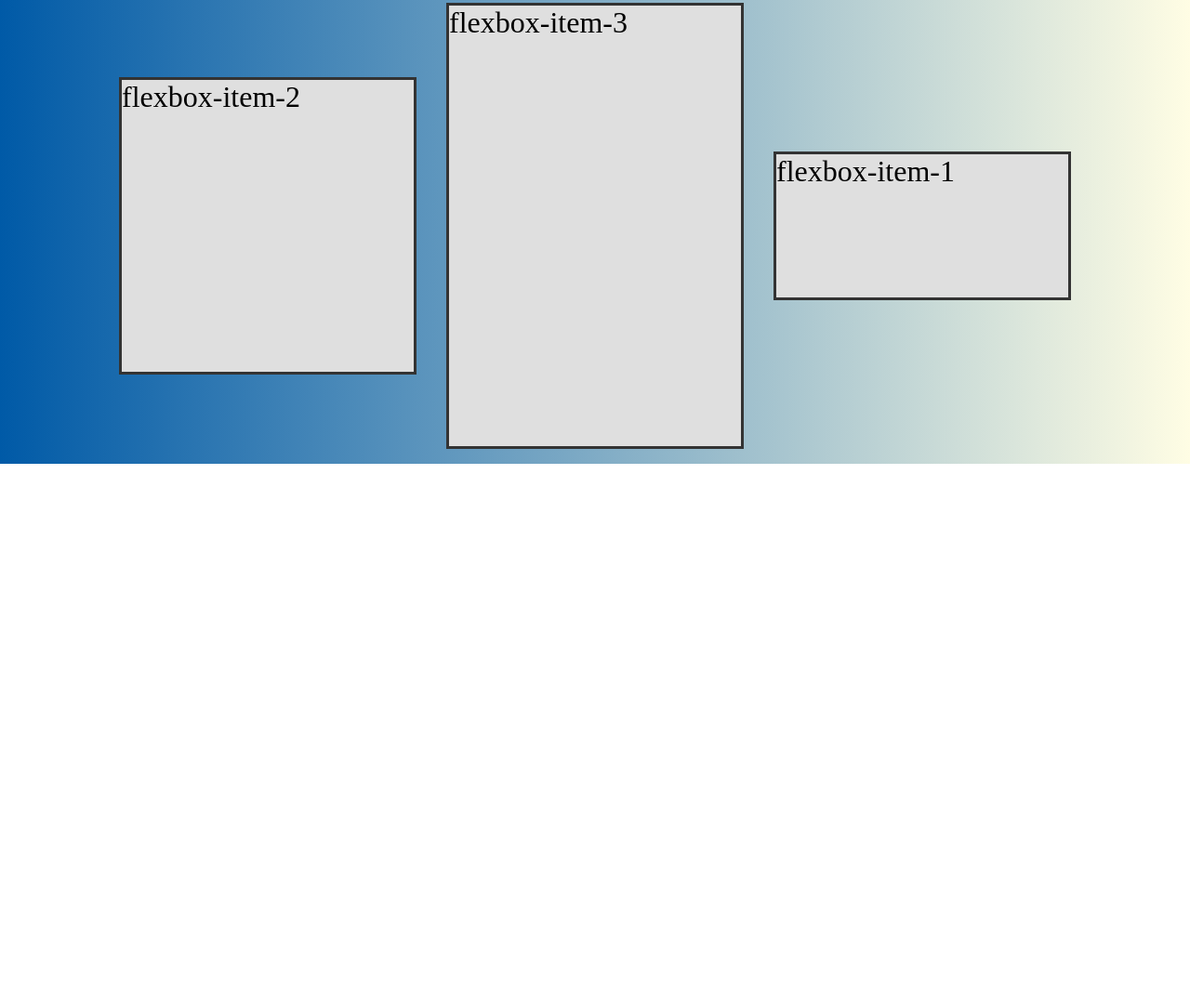
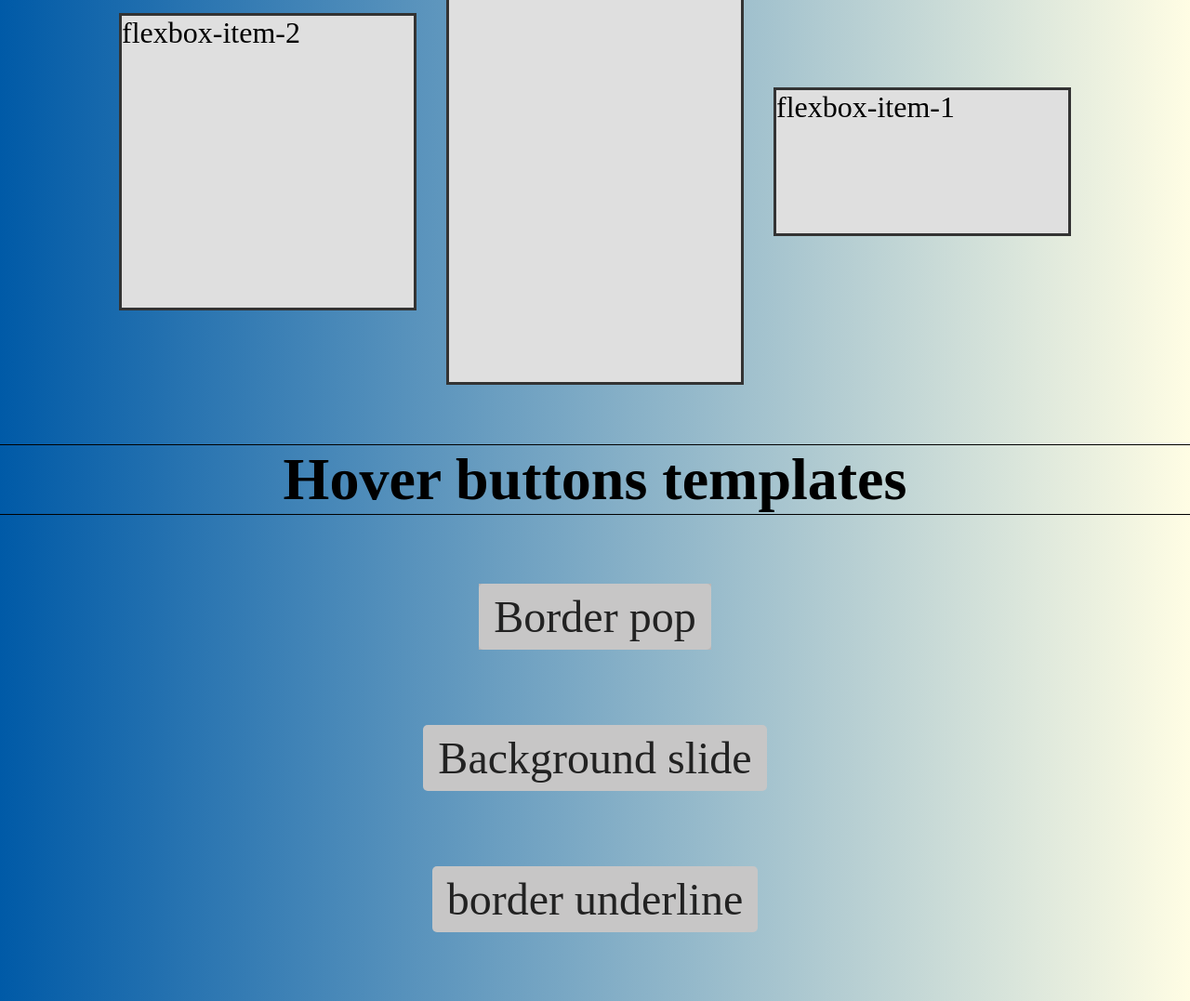
Before and after one commit to SeverinDenys/Grid-Flexbox-Hover-templates, a plain HTML site: page index.html in a window 1280 px wide. Shown: the part 1340-2417 px from the top of the page at 93% size. Before the commit the page ends 1839 px from the top, so only its background shows below. Drawn offline with Linux system fonts and the light colour scheme.

Commit message:
button hover templates

```diff
--- a/css/sytle.css
+++ b/css/sytle.css
@@ -13,13 +13,13 @@ body {
   ); /* W3C, IE 10+/ Edge, Firefox 16+, Chrome 26+, Opera 12+, Safari 7+ */
 }
 
-.big-container {
-}
-
 .title {
   text-align: center;
   margin-top: 2.5rem;
-  font-size: 8rem;
+  margin-bottom: 3rem;
+  font-size: 4rem;
+  border-bottom: 1px solid black;
+  border-top: 1px solid black;
 }
 
 .container {
@@ -41,7 +41,7 @@ body {
 }
 
 .header {
-  background-color: orange;
+  background-color: var(--color-primary);
   grid-column: 1 / -1;
 }
 
@@ -82,11 +82,6 @@ body {
   align-items: center; /* changes the CROSS AXIS. stretch(default), flex-start, center(align items vertically), space around */
   /* align-content: center;  only for multiline flexbox container. It's not often used */
   /* flex-direction: column;  our items will show in column instead of single row */
-}
-
-.title-flexbox {
-  font-size: 4rem;
-  text-align: center;
   margin-bottom: 3rem;
 }
 
@@ -114,3 +109,97 @@ body {
   min-height: 30rem;
   /* flex-grow: 1; will stretch to all empty space it has. We can use it to multiple items */
 }
+
+/* BUTTON HOVER */
+
+.container-btn {
+  width: 1000px;
+  display: flex;
+  flex-direction: column;
+  justify-content: center;
+  align-items: center;
+  flex-wrap: wrap;
+  margin: 0 auto 3rem;
+}
+
+button {
+  margin: 1rem;
+}
+
+.btn {
+  background-color: rgb(199, 198, 198);
+  color: #222;
+  padding: 0.5rem 1rem;
+  margin: 1.6rem auto;
+  font-size: 3rem;
+  border: none;
+  outline: none;
+  position: relative;
+  cursor: pointer;
+  border-radius: 5px;
+}
+
+.btn-border-top::before {
+  content: "";
+  position: absolute;
+  top: 0;
+  right: 0;
+  left: 0;
+  bottom: 0;
+  z-index: -1;
+  border: 5px solid rgb(187, 181, 181);
+  transition: top, left, right, bottom, 100ms ease-in-out;
+}
+
+.btn-border-top:hover::before,
+.btn-border-top:focus::before {
+  top: calc(2px * -2);
+  left: calc(2px * -2);
+  right: calc(2px * -2);
+  bottom: calc(2px * -2);
+}
+
+.btn-border-slider::before {
+  content: "";
+  top: 0;
+  left: 0;
+  bottom: 0;
+  right: 0;
+  position: absolute;
+  z-index: -1;
+  background-color: rgb(238, 214, 76);
+  transform: scaleX(0);
+  transform-origin: left;
+  transition: transform 300ms ease-in-out;
+}
+
+.btn-border-slider:hover::before,
+.btn-border-slider:focus::before {
+  transform: scaleX(1);
+}
+
+.btn-border-slider {
+  z-index: 1;
+  transition: color 300ms ease-in-out;
+}
+
+.btn-border-slider:hover {
+  color: rgb(0, 101, 126);
+}
+
+.btn-border-underline::before {
+  content: "";
+  position: absolute;
+  left: 0;
+  right: 0;
+  bottom: 0;
+  height: 5px;
+  background-color: rgb(0, 174, 255);
+  transform: scaleX(0);
+  transition: transform 300ms ease-in-out;
+}
+
+.btn-border-underline:hover::before,
+.btn-border-underline:focus::before {
+  transform: scaleX(1);
+}
--- a/index.html
+++ b/index.html
@@ -8,7 +8,7 @@
     <title>Grid, flexbox, hover templates</title>
   </head>
   <body>
-    <h1 class="title">Grid templates</h1>
+    <h2 class="title">Grid templates</h2>
     <div class="container">
       <div class="item header">header</div>
       <div class="item item--2">small box 1</div>
@@ -20,11 +20,20 @@
     </div>
 
     <!-- FLEX-BOX -->
-    <h2 class="title-flexbox">Flexbox templates</h2>
+    <h2 class="title">Flexbox templates</h2>
     <div class="flexbox-container">
       <div class="flexbox-item flexbox-item-1">flexbox-item-1</div>
       <div class="flexbox-item flexbox-item-2">flexbox-item-2</div>
       <div class="flexbox-item flexbox-item-3">flexbox-item-3</div>
     </div>
+
+    <!-- HOVER BUTTONS -->
+    <h2 class="title">Hover buttons templates</h2>
+    <div class="container container-btn">
+      <div class="btn btn-border-top">Border pop</div>
+      <div class="btn btn-border-slider">Background slide</div>
+
+      <div class="btn btn-border-underline">border underline</div>
+    </div>
   </body>
 </html>
```
